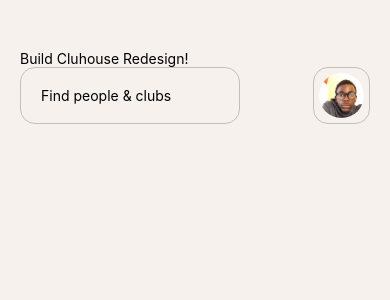
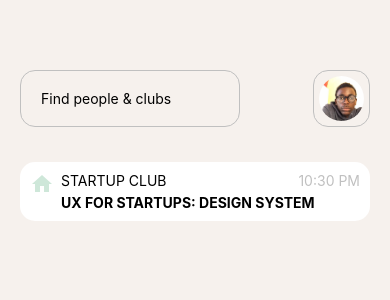
Before and after one commit to niemet0502/clubhouse-redesign, a React Native app: screen / in a window 390 px wide. Shown: the top 300 px of the page. Built offline with nearby package versions, Linux system fonts and the light colour scheme.

Commit message:
main :: created Upcoming room view

```diff
--- a/App.js
+++ b/App.js
@@ -1,12 +1,24 @@
 import { StatusBar } from 'expo-status-bar';
 import React from 'react';
-import { StyleSheet, Text, View, TextInput, Image } from 'react-native';
+import { StyleSheet, Text, View, TextInput, Image, Button } from 'react-native';
+import { MaterialCommunityIcons } from '@expo/vector-icons';
+const Upcoming = [
+  {
+    title: 'Startup club',
+    date: '10:30 PM',
+    description: 'UX for Startups: Design System'
+  },
+  {
+    title: 'Live & Clicking',
+    date: '10:30 PM',
+    description: 'How to make an impact online'
+  }
+]
 
 export default function App() {
   return (
     <View style={styles.container}>
       <StatusBar style="auto" />
-      <Text>Build Cluhouse Redesign!</Text>
       <View style={styles.searchWrapper}>
         <TextInput style={styles.input} placeholder={'Find people & clubs'}/>
         <View style={styles.userWrapper}>
@@ -16,6 +28,20 @@ export default function App() {
           />
         </View>
       </View>
+
+      <View style={styles.upcomingRoom}>
+        <View style={styles.roomContainer}>
+          <MaterialCommunityIcons name="home" size={24} color="#CEE7D9" />
+          <View style={styles.iconContainer}>
+            <View style={styles.roomTitle}>
+              <Text style={styles.title}>Startup club</Text>
+              <Text style={styles.roomTime}>10:30 PM</Text>
+            </View>
+            <Text style={styles.description}>UX for Startups: Design System</Text>
+          </View>
+        </View>
+
+      </View>
     </View>
   );
 }
@@ -24,7 +50,7 @@ const styles = StyleSheet.create({
   container: {
     flex: 1,
     backgroundColor: '#F6F1ED',
-    paddingTop: 50,
+    paddingTop: 70,
     paddingLeft: 20,
     paddingRight: 20
   },
@@ -50,5 +76,34 @@ const styles = StyleSheet.create({
     borderColor: '#C0C0C0',
     borderWidth: 1,
     borderRadius: 15
+  },
+  upcomingRoom:{
+    marginTop: 35,
+    backgroundColor: '#fff',
+    borderRadius: 15,
+    padding: 10
+  },
+  roomContainer:{
+    display: 'flex',
+    flexDirection: 'row',
+  },
+  iconContainer: {
+    flex: 1,
+    paddingLeft: 7
+  },
+  roomTitle: {
+    flexDirection: 'row',
+    justifyContent: 'space-between',
+  },
+  title: {
+    textTransform: 'uppercase',
+  },
+  description: {
+    marginTop: 5,
+    textTransform: 'uppercase',
+    fontWeight: 'bold'
+  },
+  roomTime:{
+    color: '#C0C0C0'
   }
 });
```
Lines whose indentation alone changed are shown as unchanged.
